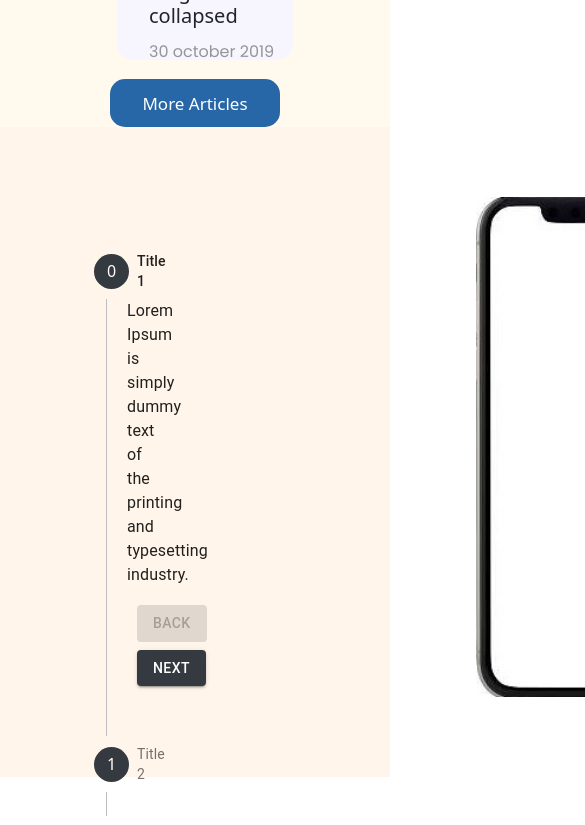
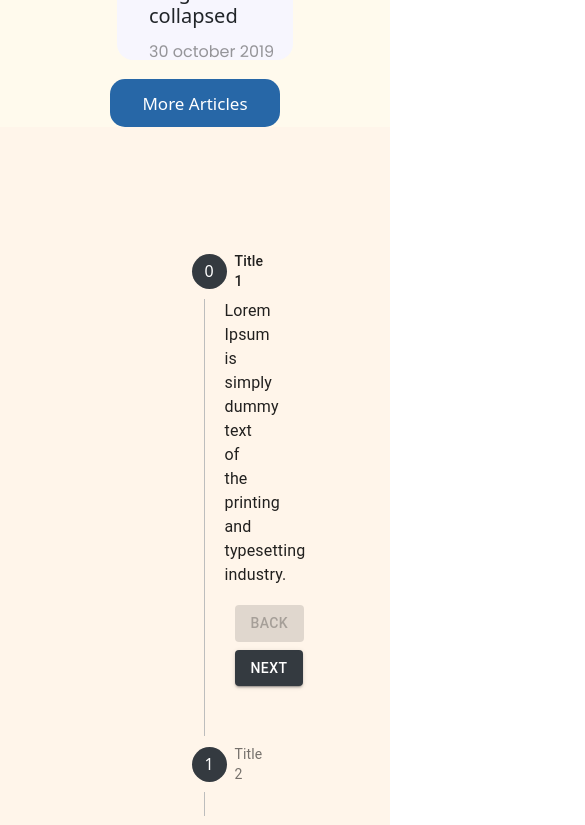
Before and after one commit to KarthikHebbarMN/SocketWebClient, a Next.js app: page / in a window 390 px wide. Shown: the part 5880-6705 px from the top of the page, 585 px wide, since content can reach past the window. Built offline with nearby package versions, Linux system fonts and the light colour scheme.

Commit message:
responsive commit

```diff
--- a/component/Interactable/styles.module.css
+++ b/component/Interactable/styles.module.css
@@ -122,6 +122,8 @@
   }
 
 
+
+
 .tableDots {
   position: absolute;
   background-color:#a1e4e8;
--- a/component/UserFlow/styles.module.css
+++ b/component/UserFlow/styles.module.css
@@ -1,18 +1,22 @@
 .container {
+    width : 100%;
+    height : auto;
     display: flex;
+    flex-direction: column;
     background-color: #FFF5EA;
-
+    justify-content: space-around;
+    flex-flow: nowrap;
 }
 
 
 .root {
-    width : 40%;
+    width : 50%;
     height : 60vh;
     padding : 100px 35px 35px 70px;
 }
 
 .image {
-    width : 300px;
+    width : 50%;
     height : 550px;
     margin : 50px 191px 50px 300px;
 }
@@ -21,3 +25,33 @@
     height : 500px;
     margin : 20px 10px 10px 20px;
 }
+
+@media screen and (max-width: 1200px) {
+   .root {
+       width : 50%;
+
+   }
+   .image {
+       width : 50%;
+   }
+}
+
+@media screen and (max-width : 600px){
+    .container {
+        flex-flow: wrap;
+    }
+    .root {
+        height: auto;
+        width : 100%
+    }
+
+}
+
+@media screen and (max-width : 1200px){
+    .root, .image {
+        width : 50%;
+    }
+    /* .container {
+        flex-flow: nowrap;
+    } */
+}
```
Also changed, not shown: Components/Interactable/Interactable.js (added, +35 -0 lines).
